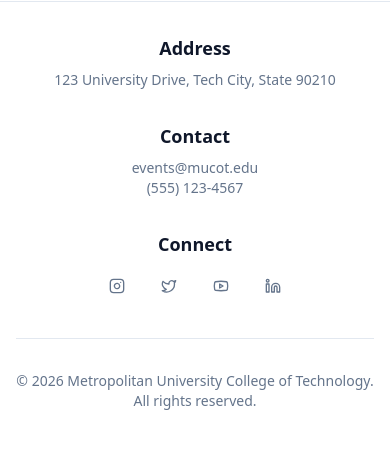
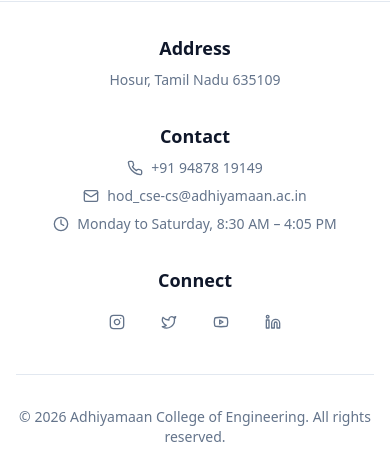
Before and after one commit to meelbreaker-001/CEPL, a React (Vite) app: page /events/past in a window 390 px wide. Shown: the part 976-1452 px from the top of the page. Before the commit the page ends 1419 px from the top, so only its background shows below. Built offline with nearby package versions, Linux system fonts and the light colour scheme.

Commit message:
[dyad] Updated college contact information in data and restructured the footer to display phone, email, and working hours with icons. - wrote 2 file(s)

```diff
--- a/src/components/AppFooter.tsx
+++ b/src/components/AppFooter.tsx
@@ -2,6 +2,7 @@ import React from 'react';
 import { COLLEGE_INFO, SocialLink } from '@/lib/data';
 import { Separator } from '@/components/ui/separator';
 import { Button } from '@/components/ui/button';
+import { Phone, Mail, Clock } from 'lucide-react';
 
 interface AppFooterProps {
   info: typeof COLLEGE_INFO;
@@ -22,14 +23,25 @@ const AppFooter: React.FC<AppFooterProps> = ({ info }) => {
           {/* Contact */}
           <div>
             <h4 className="text-lg font-semibold mb-2 text-primary">Contact</h4>
-            <p className="text-sm text-muted-foreground whitespace-pre-line">
-              {info.contact.split(' | ').map((line, index) => (
-                <React.Fragment key={index}>
-                  {line}
-                  {index === 0 && <br />}
-                </React.Fragment>
-              ))}
-            </p>
+            <div className="space-y-2">
+              {/* Phone */}
+              <div className="flex items-center justify-center md:justify-start text-sm text-muted-foreground">
+                <Phone className="w-4 h-4 mr-2 flex-shrink-0" />
+                <a href={`tel:${info.phone}`} className="hover:text-primary transition-colors">{info.phone}</a>
+              </div>
+
+              {/* Email */}
+              <div className="flex items-center justify-center md:justify-start text-sm text-muted-foreground">
+                <Mail className="w-4 h-4 mr-2 flex-shrink-0" />
+                <a href={`mailto:${info.email}`} className="hover:text-primary transition-colors">{info.email}</a>
+              </div>
+
+              {/* Working Hours */}
+              <div className="flex items-center justify-center md:justify-start text-sm text-muted-foreground">
+                <Clock className="w-4 h-4 mr-2 flex-shrink-0" />
+                <span>{info.workingHours}</span>
+              </div>
+            </div>
           </div>
 
           {/* Social Media */}
--- a/src/lib/data.ts
+++ b/src/lib/data.ts
@@ -62,9 +62,11 @@ export interface SocialLink {
 }
 
 export const COLLEGE_INFO = {
-    name: "Metropolitan University College of Technology",
-    address: "123 University Drive, Tech City, State 90210",
-    contact: "events@mucot.edu | (555) 123-4567",
+    name: "Adhiyamaan College of Engineering",
+    address: "Hosur, Tamil Nadu 635109",
+    phone: "+91 94878 19149",
+    email: "hod_cse-cs@adhiyamaan.ac.in",
+    workingHours: "Monday to Saturday, 8:30 AM – 4:05 PM",
     socials: [
         { name: "Instagram", url: "#", icon: Instagram },
         { name: "X (Twitter)", url: "#", icon: Twitter },
```
